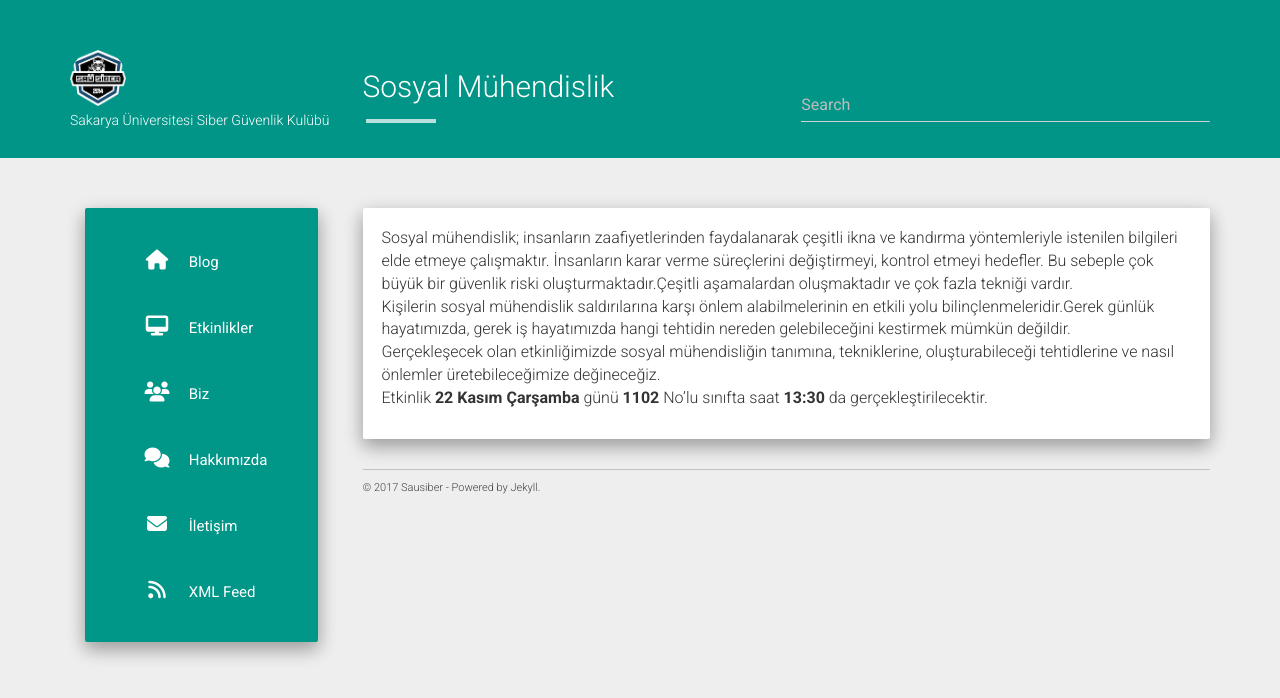
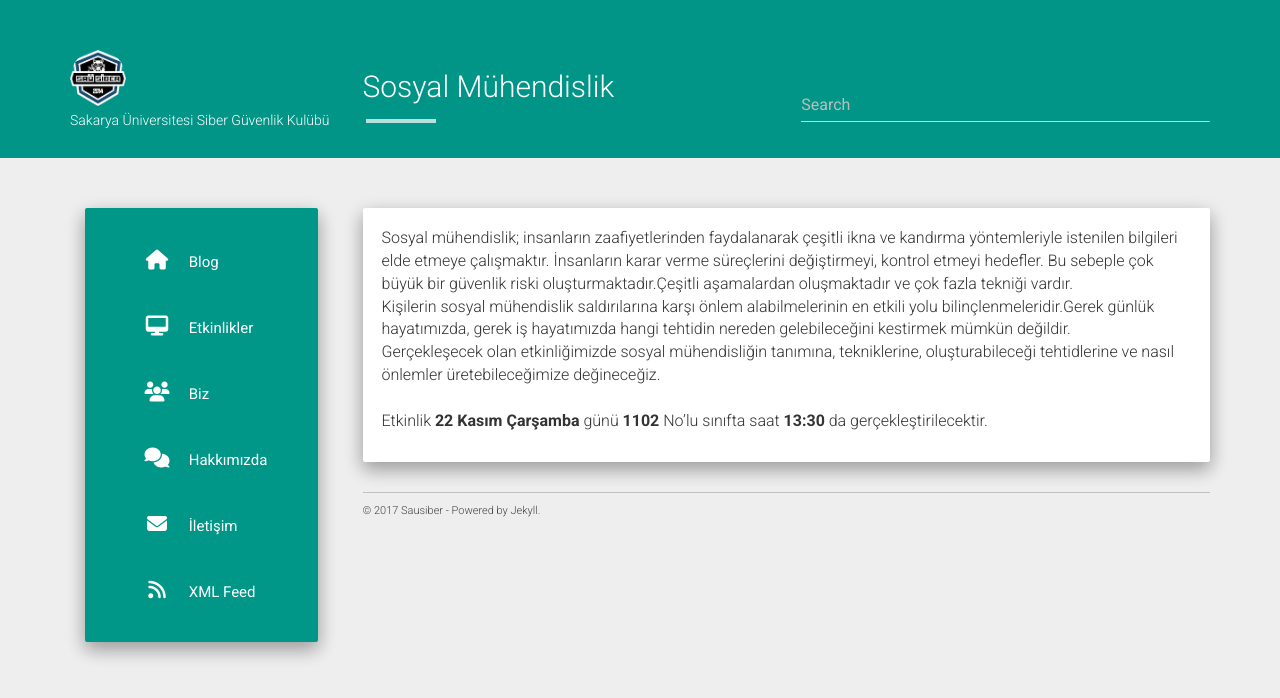
Before and after one commit to sausiber/old-website, a Jekyll site: the page built from static/projects/sosyalmuh.md, in a window 1280 px wide. Shown: the top 698 px of the page. Built offline with Jekyll 4.4.1, drawn with Linux system fonts in a browser that asks for light colours; nearby versions of some CDN libraries.

```diff
--- a/static/projects/sosyalmuh.md
+++ b/static/projects/sosyalmuh.md
@@ -9,4 +9,4 @@ Sosyal mühendislik; insanların zaafiyetlerinden faydalanarak çeşitli ikna ve
 Kişilerin sosyal mühendislik saldırılarına karşı önlem alabilmelerinin en etkili yolu bilinçlenmeleridir.Gerek günlük hayatımızda, gerek iş hayatımızda hangi tehtidin nereden gelebileceğini kestirmek mümkün değildir.
 <br>
 Gerçekleşecek olan etkinliğimizde sosyal mühendisliğin tanımına, tekniklerine, oluşturabileceği tehtidlerine ve nasıl önlemler üretebileceğimize değineceğiz.
- <br>Etkinlik <b>22 Kasım Çarşamba</b> günü <b>1102</b> No'lu sınıfta saat <b>13:30</b> da gerçekleştirilecektir.
+ <br><br>Etkinlik <b>22 Kasım Çarşamba</b> günü <b>1102</b> No'lu sınıfta saat <b>13:30</b> da gerçekleştirilecektir.
```
